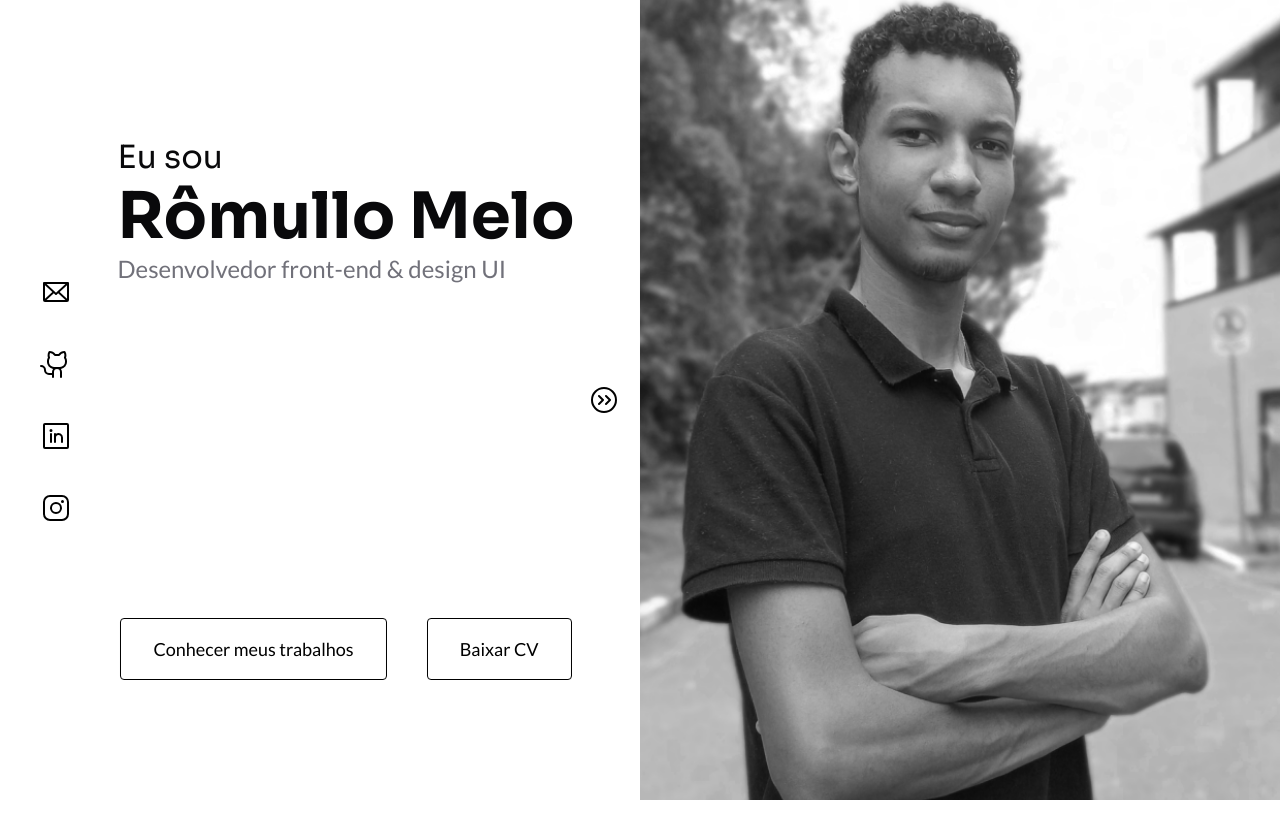
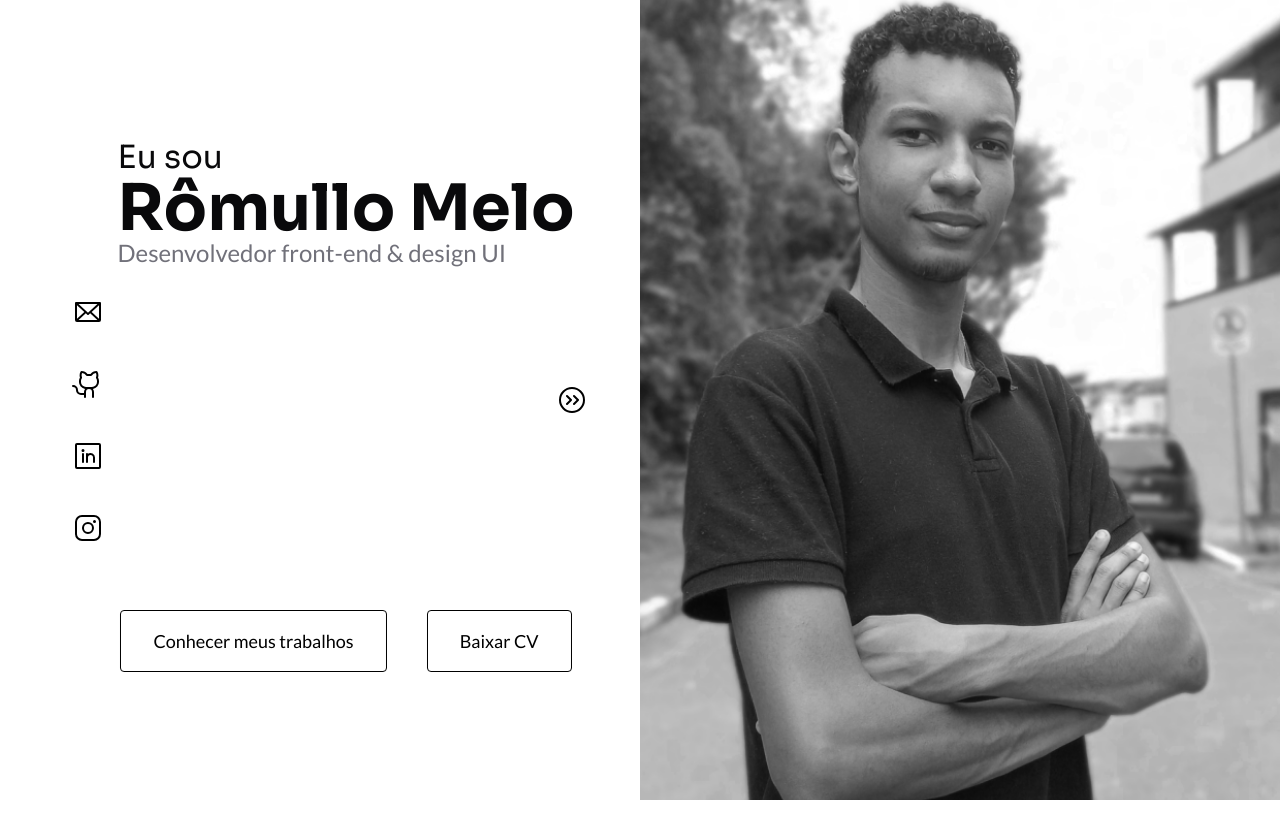
Before and after one commit to rom013/portfolio, a React (Vite) app: page / in a window 1280 px wide. Shown: the top 838 px of the page. Built offline with nearby package versions, Linux system fonts and the light colour scheme.

Commit message:
fix: remove animations gsap

```diff
--- a/src/App.jsx
+++ b/src/App.jsx
@@ -1,6 +1,6 @@
 import gsap from "gsap"
 import { ScrollTrigger } from "gsap/ScrollTrigger"
-import { useEffect, useRef } from "react"
+import { useEffect, useLayoutEffect, useRef } from "react"
 import InitialSection from "./components/sections/initial"
 import AboutSection from "./components/sections/about"
 import SkillSection from "./components/sections/skill"
@@ -39,7 +39,7 @@ export default function App() {
 
 	const scrollX = useRef()
 
-	useEffect(() => {
+	useLayoutEffect(() => {
 
 		gsap.fromTo(
 			refsInitialSection.imageProfile.current,
--- a/src/components/box/cardCertificate.jsx
+++ b/src/components/box/cardCertificate.jsx
@@ -10,13 +10,13 @@ export default function CardCertificate({ title, description, linkConfirm, nameL
 
     return (
         <div
-            className="flex gap-6"
+            className="flex gap-6 h-fit"
         >
             <div
                 className={`${twMerge("min-w-16 min-h-16 h-16 rounded-full bg-zinc-200 flex justify-center items-center", classNameRandom())}`}
             />
             <div
-                className="flex flex-col gap-4"
+                className="flex flex-col gap-4 h-fit"
             >
                 <div  className="flex flex-col">
                     <strong
@@ -28,11 +28,11 @@ export default function CardCertificate({ title, description, linkConfirm, nameL
                         { time }
                     </time>
                 </div>
-                <p
+                {/* <p
                     className="text-zinc-600 text-base font-Lato"
                 >
                     {description}
-                </p>
+                </p> */}
 
                 {
                     linkConfirm &&
--- a/src/components/sections/certifications.jsx
+++ b/src/components/sections/certifications.jsx
@@ -25,7 +25,7 @@ export default function CertificationSection({ refs }) {
                 </div>
 
                 <div
-                    className="w-full h-[600px] overflow-y-auto grid grid-cols-2 gap-6"
+                    className="w-full max-h-[600px] overflow-y-auto grid grid-cols-2 gap-6"
                 >
                     {
                         myCertificates.map(certficate => <CardCertificate
--- a/src/components/sections/initial.jsx
+++ b/src/components/sections/initial.jsx
@@ -5,35 +5,36 @@ import { LinksContainer } from "../links";
 import cv from "../../assets/docs/RomulloMelo.pdf"
 
 export default function InitialSection({refs}) {
-    console.log(refs);
     return (
         <section
-            className="flex gap-5 h-screen w-screen"
+            className="flex flex-col-reverse justify-center my-10 sm:my-0 sm:flex-row gap-5 h-svh w-screen"
         >
             <section
-                className="flex-1 h-full flex items-center gap"
+                className="px-8 md:flex-1 md:h-full flex flex-col-reverse md:flex-row items-center gap"
             >
 
                 <LinksContainer
-                    className={"ml-10"}
+                    className={"md:ml-10 flex-row md:flex-col mt-10"}
                 />
 
                 <div
-                    className="flex flex-col gap-20 h-full relative justify-around flex-1 items-center"
+                    className="flex flex-col gap-20 sm:h-full relative justify-around flex-1 items-center"
                 >
-                    <div>
+                    <div
+                        className="flex md:block flex-col gap-3"
+                    >
                         <p
-                            className="font-Sora text-[2rem] text-zinc-950 translate-y-3"
+                            className="font-Sora text-[2rem] text-zinc-950 translate-y-1"
                         >
                             Eu sou
                         </p>
                         <h1
-                            className="font-Sora font-bold text-[4rem] text-zinc-950"
+                            className="font-Sora font-bold text-5xl md:text-[4rem] text-zinc-950"
                         >
                             Rômullo Melo
                         </h1>
                         <p
-                            className="text-zinc-500 font-Lato text-2xl -translate-y-3"
+                            className="text-zinc-500 font-Lato text-2xl -translate-y-1"
                         >
                             Desenvolvedor front-end & design UI
                         </p>
@@ -51,15 +52,17 @@ export default function InitialSection({refs}) {
                     </div>
 
                     <div
-                        className="flex gap-10"
+                        className="flex gap-10 flex-col md:flex-row md:justify-center w-full"
                     >
                         <BtnNavigation
                             title={"Conhecer meus trabalhos"}
                             position={5000}
+                            className={"w-full md:w-fit"}
                         />
                         <BtnDownload
                             file={cv}
                             title={"Baixar CV"}
+                            className={"w-full md:w-fit"}
                         />
                     </div>
 
@@ -67,7 +70,7 @@ export default function InitialSection({refs}) {
 
             </section>
             <div
-                className="max-w-2xl w-1/2 h-full"
+                className="w-40 h-40 sm:max-w-2xl sm:w-1/2 sm:h-full self-center rounded-full sm:rounded-none overflow-hidden"
             >
                 <img
                     className="w-full h-full object-cover"
--- a/src/db/mySkills.jsx
+++ b/src/db/mySkills.jsx
@@ -30,10 +30,6 @@ const mySkills = [
     {
         name: "Figma",
         icon: <img src="https://cdn.jsdelivr.net/gh/devicons/devicon/icons/figma/figma-original.svg" alt="Logo" width={32} draggable={false} />
-    },
-    {
-        name: "Dart",
-        icon: <i className="devicon-dart-plain colored text-[2rem]"/>
     },
     {
         name: "MongoDB",
--- a/src/styles/main.css
+++ b/src/styles/main.css
@@ -16,7 +16,7 @@ body {
 }
 
 .btn-style {
-  @apply flex justify-center py-4 px-8 rounded border border-black text-lg font-Lato hover:bg-zinc-900 hover:scale-95 hover:text-white transition-all duration-300;
+  @apply flex justify-center items-center text-center py-4 px-8 rounded border border-black text-lg font-Lato hover:bg-zinc-900 hover:scale-95 hover:text-white transition-all duration-300;
 }
 
 @keyframes scale-up-br {
```
Also changed, not shown: 1 other file (tests, documents, lock files or other folders).
